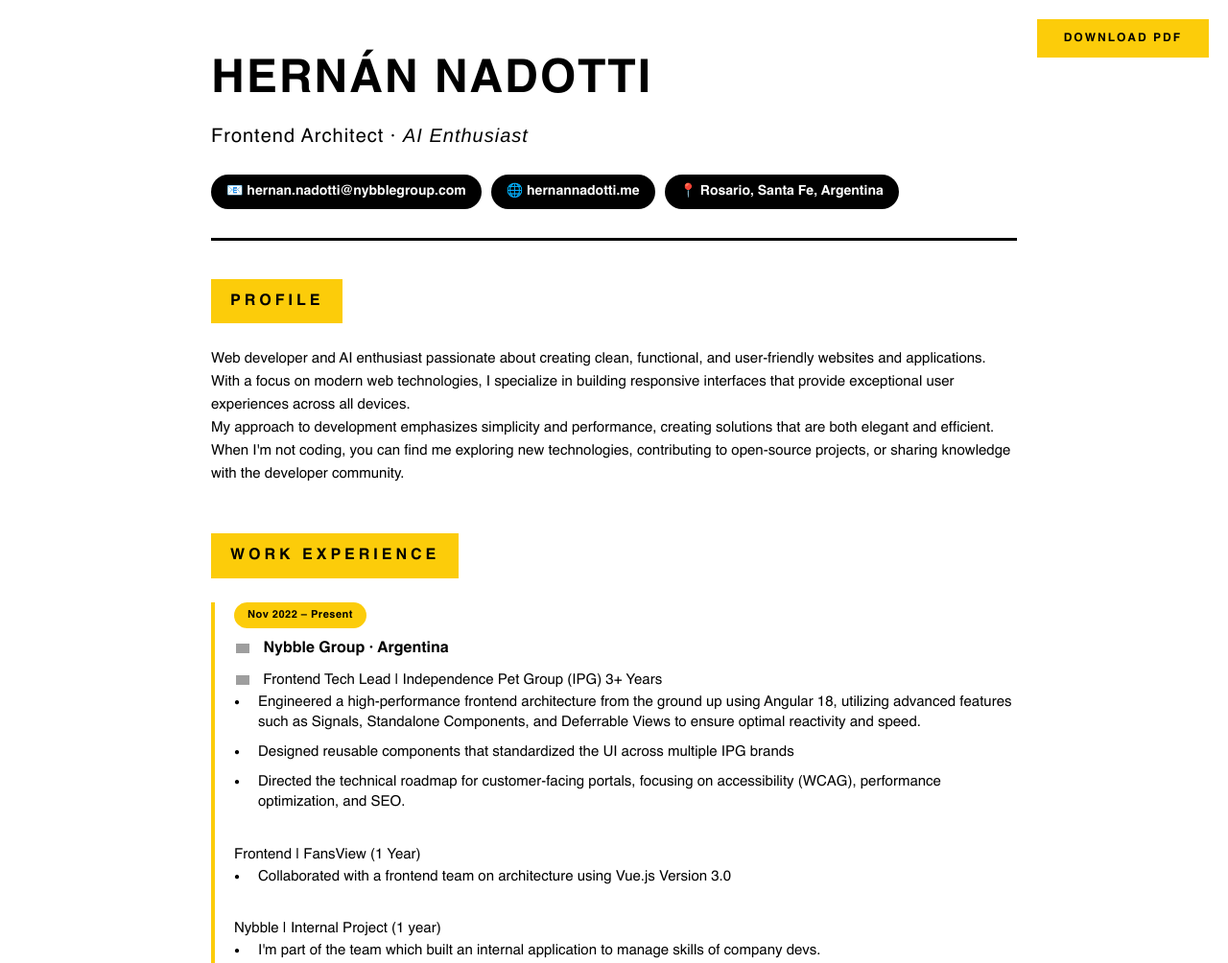
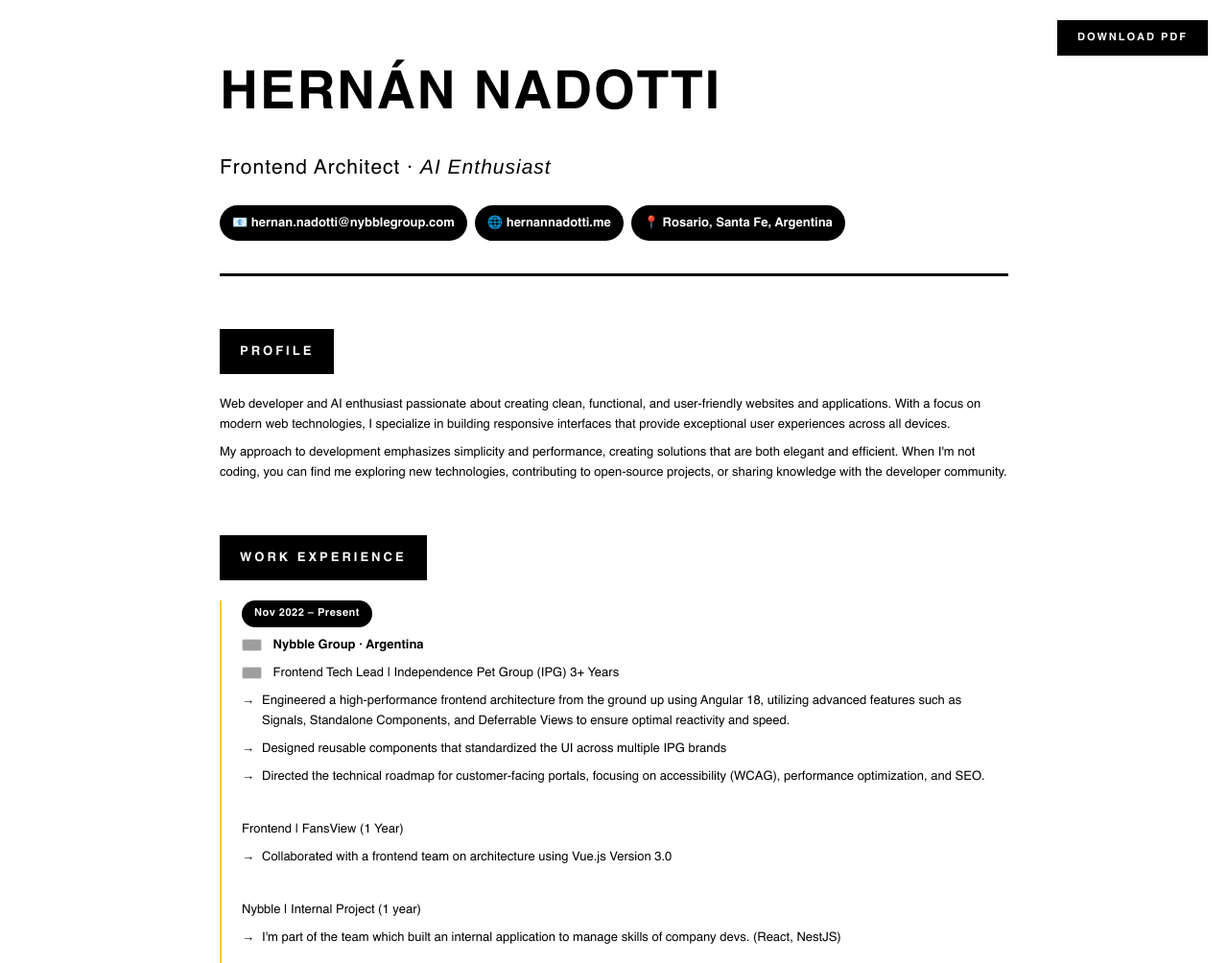
Before and after one commit to hernannadotti/hernannadotti.cv, a website: page index.html in a window 1280 px wide. Shown: the top 1004 px of the page at 96% size. Drawn offline with Linux system fonts and the light colour scheme; grey boxes are pictures that could not be loaded.

Commit message:
style changes and some text changes

```diff
--- a/css/styles.css
+++ b/css/styles.css
@@ -26,11 +26,11 @@
 }
 
 .flag {
-    width: 18px;
-    height: 14px;
+    width: 21px;
+    height: 13px;
     vertical-align: middle;
     margin-right: 8px;
-    border: 2px solid #ffffff;
+    border: 1px solid #ddd;
     border-radius: 2px;
 }
 
@@ -38,45 +38,45 @@ body {
     font-family: 'Helvetica', Arial, sans-serif;
     background-color: #ffffff;
     color: #000000;
-    padding: 50px 30px;
-    max-width: 900px;
+    padding: 55px 34px;
+    max-width: 890px;
     margin: 0 auto;
-    line-height: 1.4;
+    line-height: 1.618;
 }
 
 header {
-    margin-bottom: 40px;
-    padding-bottom: 30px;
+    margin-bottom: 55px;
+    padding-bottom: 34px;
     border-bottom: 3px solid #000000;
 }
 
 h1 {
-    font-size: 48px;
+    font-size: 55px;
     font-weight: bold;
-    margin-bottom: 10px;
+    margin-bottom: 13px;
     letter-spacing: 2px;
     text-transform: uppercase;
 }
 
 .subtitle {
-    font-size: 20px;
+    font-size: 21px;
     font-weight: normal;
-    margin-bottom: 25px;
+    margin-bottom: 21px;
     letter-spacing: 1px;
 }
 
 .contact {
-    font-size: 14px;
+    font-size: 13px;
     font-weight: bold;
     display: flex;
     flex-wrap: wrap;
-    gap: 10px;
+    gap: 8px;
 }
 
 .contact span {
     background-color: #000000;
     color: #ffffff;
-    padding: 8px 16px;
+    padding: 8px 13px;
     border-radius: 100px;
 }
 
@@ -90,38 +90,38 @@ h1 {
 }
 
 section {
-    margin-bottom: 50px;
+    margin-bottom: 55px;
 }
 
 h2 {
-    font-size: 16px;
+    font-size: 13px;
     font-weight: bold;
-    margin-bottom: 25px;
+    margin-bottom: 21px;
     text-transform: uppercase;
-    letter-spacing: 4px;
-    background-color: #fccc0a;
-    color: #000000;
-    padding: 12px 20px;
+    letter-spacing: 3px;
+    background-color: #000000;
+    color: #ffffff;
+    padding: 13px 21px;
     display: inline-block;
     border-radius: 0;
 }
 
 .entry {
-    margin-bottom: 30px;
-    padding-left: 20px;
-    border-left: 4px solid #fccc0a;
+    margin-bottom: 34px;
+    padding-left: 21px;
+    border-left: 2px solid #fccc0a;
 }
 
 .entry-header {
     display: flex;
     justify-content: space-between;
     align-items: center;
-    margin-bottom: 10px;
+    margin-bottom: 8px;
 }
 
 .entry-title {
     font-weight: bold;
-    font-size: 16px;
+    font-size: 13px;
     text-transform: uppercase;
     letter-spacing: 1px;
 }
@@ -129,37 +129,38 @@ h2 {
 .entry-date {
     font-weight: bold;
     font-size: 11px;
-    background-color: #fccc0a;
-    color: #000000;
-    padding: 6px 14px;
+    background-color: #000000;
+    color: #ffffff;
+    padding: 5px 13px;
     border-radius: 100px;
     letter-spacing: 0.5px;
 }
 
 .entry-subtitle {
     font-weight: bold;
-    font-size: 16px;
-    margin-bottom: 10px;
+    font-size: 13px;
+    margin-bottom: 8px;
     color: #000000;
 }
 
 .entry-description {
-    font-size: 15px;
+    font-size: 13px;
     font-weight: normal;
-    line-height: 1.6;
+    line-height: 1.618;
     color: #000000;
+    margin-bottom: 8px;
 }
 
 .skills-list {
     display: flex;
     flex-wrap: wrap;
-    gap: 10px;
+    gap: 8px;
 }
 
 .skill-item {
-    font-size: 12px;
+    font-size: 11px;
     font-weight: bold;
-    padding: 10px 16px;
+    padding: 8px 13px;
     border: 1px solid #000000;
     background-color: transparent;
     color: #000000;
@@ -168,47 +169,40 @@ h2 {
     letter-spacing: 1px;
 }
 
-.skill-item:nth-child(6n+1) { border-color: #000000; }
-.skill-item:nth-child(6n+2) { border-color: #fccc0a; }
-.skill-item:nth-child(6n+3) { border-color: #00933c; }
-.skill-item:nth-child(6n+4) { border-color: #0039a6; }
-.skill-item:nth-child(6n+5) { border-color: #b933ad; }
-.skill-item:nth-child(6n+6) { border-color: #000000; }
-
 ul {
     list-style: none;
     padding-left: 0;
 }
 
 li {
-    font-size: 15px;
+    font-size: 13px;
     font-weight: normal;
-    margin-bottom: 10px;
-    padding-left: 25px;
+    margin-bottom: 8px;
+    padding-left: 21px;
     position: relative;
     color: #000000;
 }
 
 li:before {
-    content: "●";
+    content: "→";
     position: absolute;
     left: 0;
     font-weight: bold;
     color: #000000;
-    font-size: 10px;
-    top: 4px;
+    font-size: 13px;
+    top: 0;
 }
 
 .print-button {
     position: fixed;
-    top: 20px;
-    right: 20px;
-    padding: 14px 28px;
-    background-color: #fccc0a;
-    color: #000000;
+    top: 21px;
+    right: 21px;
+    padding: 13px 21px;
+    background-color: #000000;
+    color: #ffffff;
     border: none;
     font-family: 'Helvetica', Arial, sans-serif;
-    font-size: 12px;
+    font-size: 11px;
     cursor: pointer;
     font-weight: bold;
     text-transform: uppercase;
@@ -217,7 +211,7 @@ li:before {
 }
 
 .print-button:hover {
-    background-color: #000000;
+    background-color: #333333;
     color: #ffffff;
 }
 
--- a/index.html
+++ b/index.html
@@ -60,7 +60,7 @@
                 Nybble | Internal Project (1 year)
             </div>
             <ul>
-                <li>I'm part of the team which built an internal application to manage skills of company devs.</li>
+                <li>I'm part of the team which built an internal application to manage skills of company devs. (React, NestJS)</li>
             </ul>
             <br/>
             <div class="entry-description">
@@ -166,7 +166,7 @@
         <h2>Skills</h2>
         <div class="skills-list">
             <div class="skill-item">JavaScript</div>
-            <div class="skill-item">React.js</div>
+            <div class="skill-item">React</div>
             <div class="skill-item">Angular</div>
             <div class="skill-item">Vue.js</div>
             <div class="skill-item">Angular.js</div>
```
